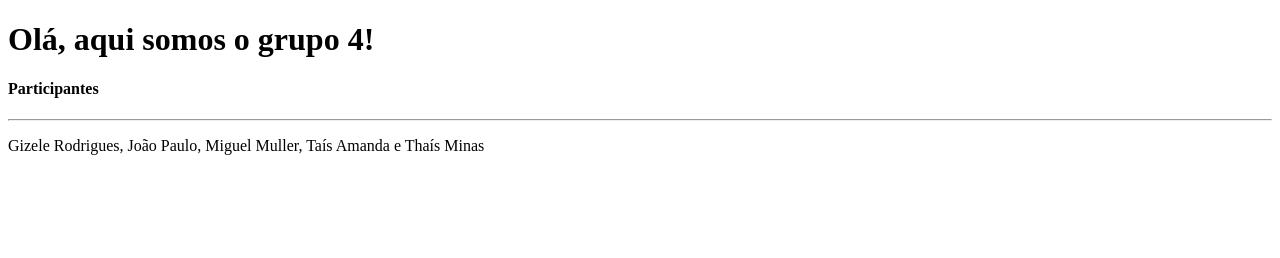
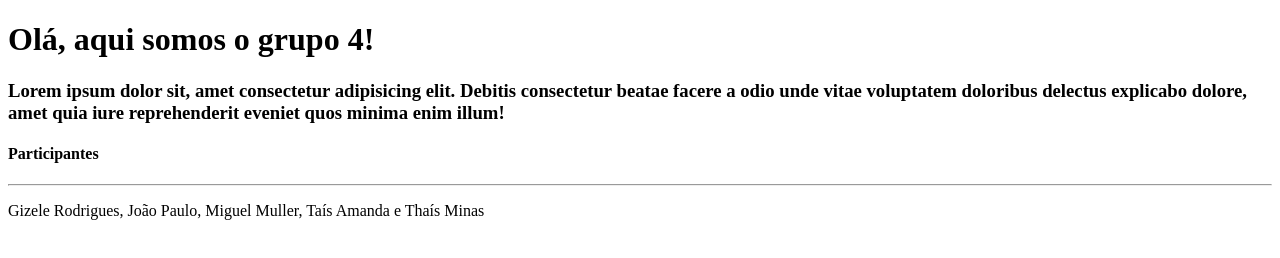
Before and after one commit to taisjjorge/globotech-grupo4, a plain HTML site: page index.html in a window 1280 px wide. Drawn offline with Linux system fonts and the light colour scheme.

Commit message:
modificação gizele

```diff
--- a/index.html
+++ b/index.html
@@ -4,11 +4,15 @@
 
     <title>Grupo 4</title>
     <meta charset="utf-8">
+    <link href="estilo.css" rel="stylesheet">
   </head>
   <body>
 
     <h1>Olá, aqui somos o grupo 4!</h1>
-
+    <h3>Lorem ipsum dolor sit, amet consectetur
+      adipisicing elit. Debitis consectetur beatae facere a
+      odio unde vitae voluptatem doloribus delectus explicabo dolore,
+      amet quia iure reprehenderit eveniet quos minima enim illum!</h3>
 
     <h4>Participantes</h4>
     <hr>
```
Also changed, not shown: estilo.css (added).
